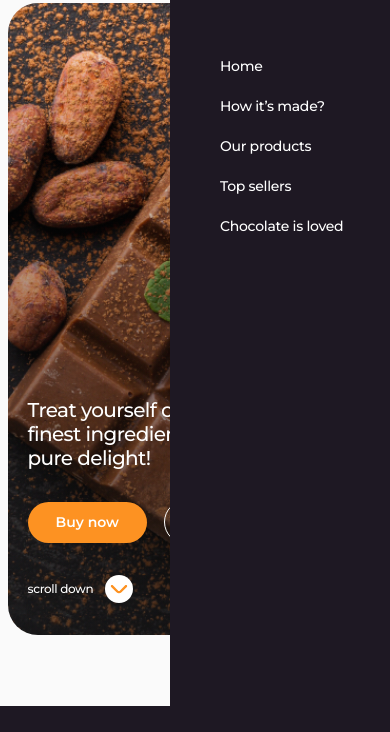
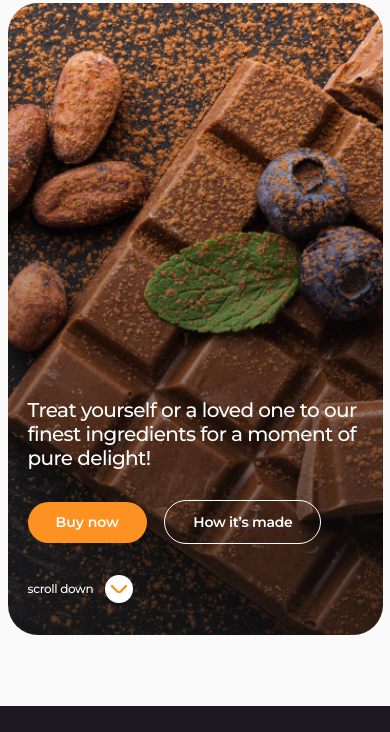
Before and after one commit to telezhka/Simply-Chocolate, a website built with Vite: page src/index.html in a window 390 px wide. Shown: the part 58-790 px from the top of the page. Built offline with nearby package versions, Linux system fonts and the light colour scheme; files whose address does not match are found by name.

Commit message:
fix/remove header js class

```diff
--- a/src/partials/header.html
+++ b/src/partials/header.html
@@ -11,7 +11,7 @@
           </a>
         </div>
       </nav>
-      <div class="modal-menu menu_mobile js-menu-container is-open">
+      <div class="modal-menu menu_mobile js-menu-container">
         <div class="element_modal_menu">
           <button
             type="button"
```
